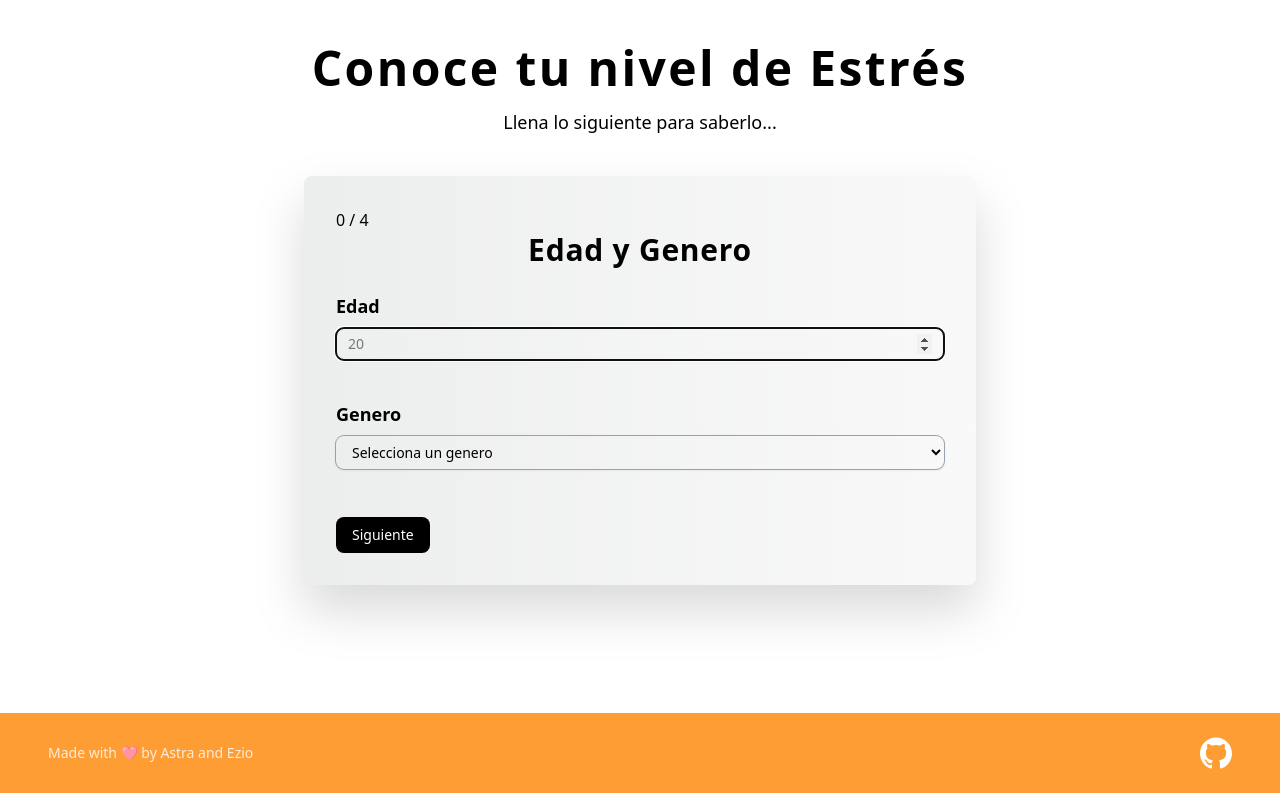
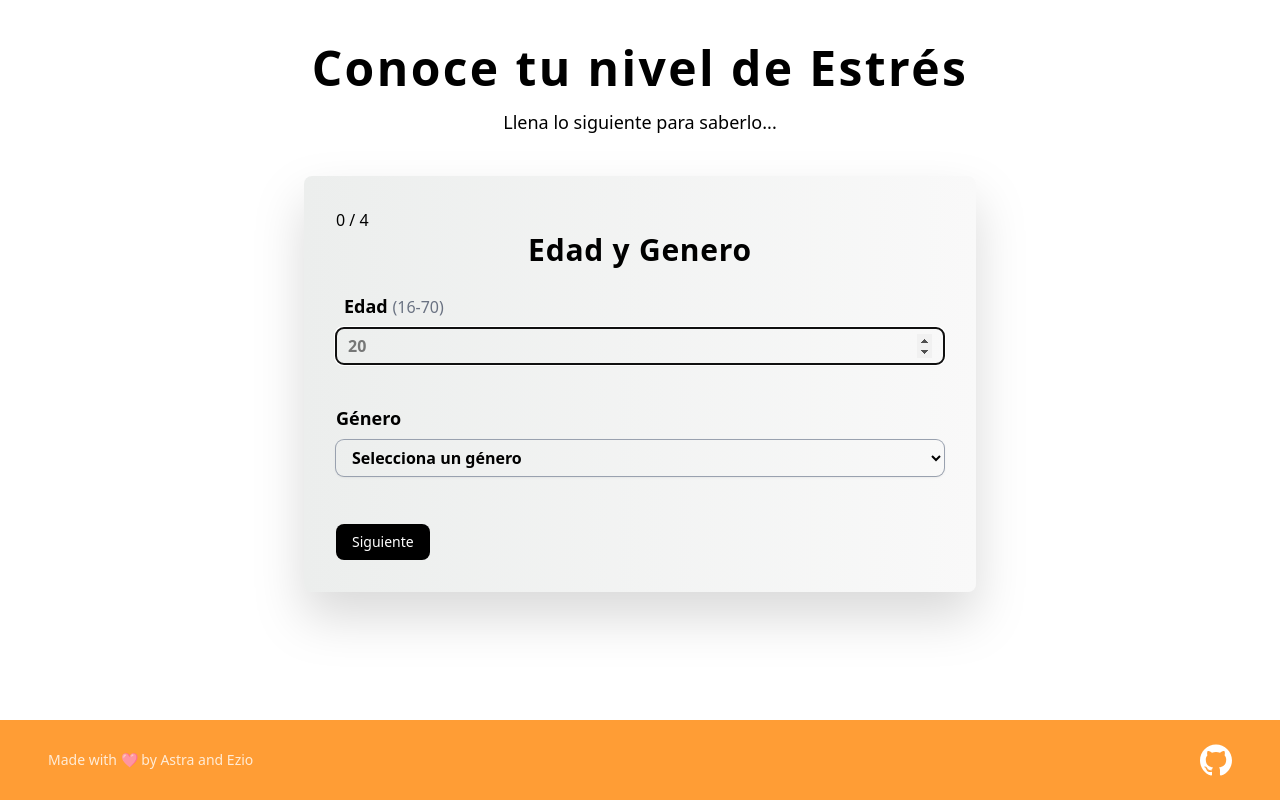
Before and after one commit to Astra-exe/Stress-Level-Predictor, a React (Vite) app in the folder Frontend/: page / in a window 1280 px wide. Shown: the part 819-1619 px from the top of the page. Built offline with nearby package versions, Linux system fonts and the light colour scheme.

Commit message:
[fix] input validation and add help info to fill the data

```diff
--- a/Frontend/src/components/AgeGenderForm.tsx
+++ b/Frontend/src/components/AgeGenderForm.tsx
@@ -13,36 +13,40 @@ export default function AgeGenderForm({
   return (
     <FormWrapper title="Edad y Genero">
       <label htmlFor="age" className="flex flex-col gap-1">
-        <span className="font-semibold text-lg">Edad</span>
+        <span className="pl-2 font-semibold text-lg transition-opacity">
+          Edad{" "}
+          <span className="font-normal text-gray-500 text-base">(16-70)</span>
+        </span>
         <input
           type="number"
           id="age"
           name="age"
           placeholder="20"
           autoFocus
-          className="rounded-lg mt-1 block w-full bg-white/5 py-1.5 px-3  ring-1 ring-gray-400 shadow-sm sm:text-sm"
+          className="input text-sm font-semibold rounded-lg mt-1 contain-inline-size w-full py-1.5 px-3 ring-1 ring-gray-400 shadow-sm sm:text-base"
           required
+          min={16}
+          max={70}
           value={age}
           onChange={(e) => onChangeFields({ age: e.target.value })}
         />
       </label>
       <label htmlFor="Gender_encoded" className="flex flex-col gap-1">
-        <span className="font-semibold text-lg">Genero</span>
+        <span className="font-semibold text-lg">Género</span>
         <select
           name="Gender_encoded"
           id="Gender_encoded"
-          className="px-3 py-1.5 mt-1 rounded-lg ring-1 ring-gray-400 shadow-sm sm:text-sm"
+          className="input text-sm font-semibold rounded-lg mt-1 contain-inline-size w-full py-1.5 px-3 ring-1 ring-gray-400 shadow-sm sm:text-base"
           required
           value={gender}
+          aria-placeholder="Selecciona un género"
           onChange={(e) => onChangeFields({ gender: e.target.value })}
         >
-          <option value="">Selecciona un genero</option>
-          <option value="0" selected={Number(gender) === 0}>
-            Masculino
+          <option value="" disabled hidden>
+            Selecciona un género
           </option>
-          <option value="1" selected={Number(gender) === 1}>
-            Femenino
-          </option>
+          <option value="0">Masculino</option>
+          <option value="1">Femenino</option>
         </select>
       </label>
     </FormWrapper>
--- a/Frontend/src/components/JobSleepForm.tsx
+++ b/Frontend/src/components/JobSleepForm.tsx
@@ -18,12 +18,14 @@ export default function JobSleepForm({
         <select
           name="Occupation_encoded"
           id="Occupation_encoded"
-          className="px-2 py-1 border rounded-lg"
+          className="input text-sm font-semibold rounded-lg mt-1 contain-inline-size w-full py-1.5 px-3 ring-1 ring-gray-400 shadow-sm sm:text-base"
           required
           value={job}
           onChange={(e) => onChangeFields({ job: e.target.value })}
         >
-          <option value="">Selecciona una ocupación</option>
+          <option value="" disabled hidden>
+            Selecciona una ocupación
+          </option>
           <option value="0">Ciencia</option>
           <option value="1">Educacion</option>
           <option value="2">Finanzas</option>
@@ -36,16 +38,19 @@ export default function JobSleepForm({
         </select>
       </label>
       <label htmlFor="Sleep Duration" className="flex flex-col gap-1">
-        <span className="font-semibold text-lg">Horas de sueño(decimales)</span>
+        <span className="font-semibold text-lg">Horas de sueño</span>
         <input
           type="number"
           id="Sleep Duration"
           name="Sleep Duration"
           placeholder="8"
+          min={1}
+          max={12}
+          step="0.01"
           required
           value={sleepHours}
           onChange={(e) => onChangeFields({ sleepHours: e.target.value })}
-          className="rounded-lg mt-1 block w-full bg-white/5 py-1.5 px-3  ring-1 ring-gray-400 shadow-sm sm:text-sm"
+          className="input text-sm font-semibold rounded-lg mt-1 contain-inline-size w-full py-1.5 px-3 ring-1 ring-gray-400 shadow-sm sm:text-base"
         />
       </label>
     </FormWrapper>
--- a/Frontend/src/components/StepsHeartForm.tsx
+++ b/Frontend/src/components/StepsHeartForm.tsx
@@ -13,7 +13,14 @@ export default function StepsHeartForm({
   return (
     <FormWrapper title="Pasos diarios y Latidos por minuto">
       <label htmlFor="Daily Steps" className="flex flex-col gap-1">
-        <span className="font-semibold text-lg">Pasos diarios</span>
+        <div>
+          <span className="font-semibold text-lg">Pasos diarios</span>
+          <p className="text-xs text-gray-500">
+            * Realiza un seguimiento de los pasos con un reloj inteligente o una
+            aplicación, o aproxima de acuerdo a tu nivel de sedentarismo:
+            Sedentario (3000), Moderado (6000), Activo (10000)
+          </p>
+        </div>
         <input
           type="number"
           id="Daily Steps"
@@ -21,12 +28,30 @@ export default function StepsHeartForm({
           placeholder="8000"
           required
           value={stepsByDay}
+          min={20}
           onChange={(e) => onChangeFields({ stepsByDay: e.target.value })}
-          className="rounded-lg mt-1 block w-full bg-white/5 py-1.5 px-3  ring-1 ring-gray-400 shadow-sm sm:text-sm"
+          className="input text-sm font-semibold rounded-lg mt-1 contain-inline-size w-full py-1.5 px-3 ring-1 ring-gray-400 shadow-sm sm:text-base"
         />
       </label>
       <label htmlFor="Heart Rate" className="flex flex-col gap-1">
-        <span className="font-semibold text-lg">Latidos por minuto</span>
+        <div>
+          <span className="font-semibold text-lg">
+            Latidos por minuto (BPM)
+          </span>
+          <p className="text-xs text-gray-500">
+            * Para estimarlo, puedes usar un reloj inteligente, una app o
+            calcula manualmente contando los latidos durante 30 segundos y
+            multiplicándolos por dos{" "}
+            <a
+              href="https://es.wikihow.com/tomarse-el-pulso"
+              rel="noopener"
+              target="_blank"
+              className="underline"
+            >
+              (seguir tutorial)
+            </a>
+          </p>
+        </div>
         <input
           type="number"
           id="Heart Rate"
@@ -34,8 +59,10 @@ export default function StepsHeartForm({
           placeholder="80"
           required
           value={heartRatio}
+          min={40}
+          max={220}
           onChange={(e) => onChangeFields({ heartRatio: e.target.value })}
-          className="rounded-lg mt-1 block w-full bg-white/5 py-1.5 px-3  ring-1 ring-gray-400 shadow-sm sm:text-sm"
+          className="input text-sm font-semibold rounded-lg mt-1 contain-inline-size w-full py-1.5 px-3 ring-1 ring-gray-400 shadow-sm sm:text-base"
         />
       </label>
     </FormWrapper>
--- a/Frontend/src/components/WeightHeightForm.tsx
+++ b/Frontend/src/components/WeightHeightForm.tsx
@@ -13,29 +13,39 @@ export default function WeightHeightForm({
   return (
     <FormWrapper title="Peso y Altura">
       <label htmlFor="weight" className="flex flex-col gap-1">
-        <span className="font-semibold text-lg">Peso(en kg)</span>
+        <span className="font-semibold text-lg">
+          Peso <span className="text-gray-500 text-base">(kg)</span>
+        </span>
         <input
           type="number"
           id="weight"
           name="weight"
           placeholder="78"
           required
+          min={40}
+          max={350}
+          step="0.01"
           value={weight}
           onChange={(e) => onChangeFields({ weight: e.target.value })}
-          className="rounded-lg mt-1 block w-full bg-white/5 py-1.5 px-3  ring-1 ring-gray-400 shadow-sm sm:text-sm"
+          className="input text-sm font-semibold rounded-lg mt-1 contain-inline-size w-full py-1.5 px-3 ring-1 ring-gray-400 shadow-sm sm:text-base"
         />
       </label>
       <label htmlFor="height" className="flex flex-col gap-1">
-        <span className="font-semibold text-lg">Altura(en m)</span>
+        <span className="font-semibold text-lg">
+          Altura <span className="text-gray-500 text-base">(m)</span>
+        </span>
         <input
           type="number"
           id="height"
           name="height"
-          placeholder="120"
+          placeholder="1.7"
           required
+          min={1}
+          max={2.5}
+          step="0.01"
           value={height}
           onChange={(e) => onChangeFields({ height: e.target.value })}
-          className="rounded-lg mt-1 block w-full bg-white/5 py-1.5 px-3  ring-1 ring-gray-400 shadow-sm sm:text-sm"
+          className="input text-sm font-semibold rounded-lg mt-1 contain-inline-size w-full py-1.5 px-3 ring-1 ring-gray-400 shadow-sm sm:text-base"
         />
       </label>
     </FormWrapper>
```
